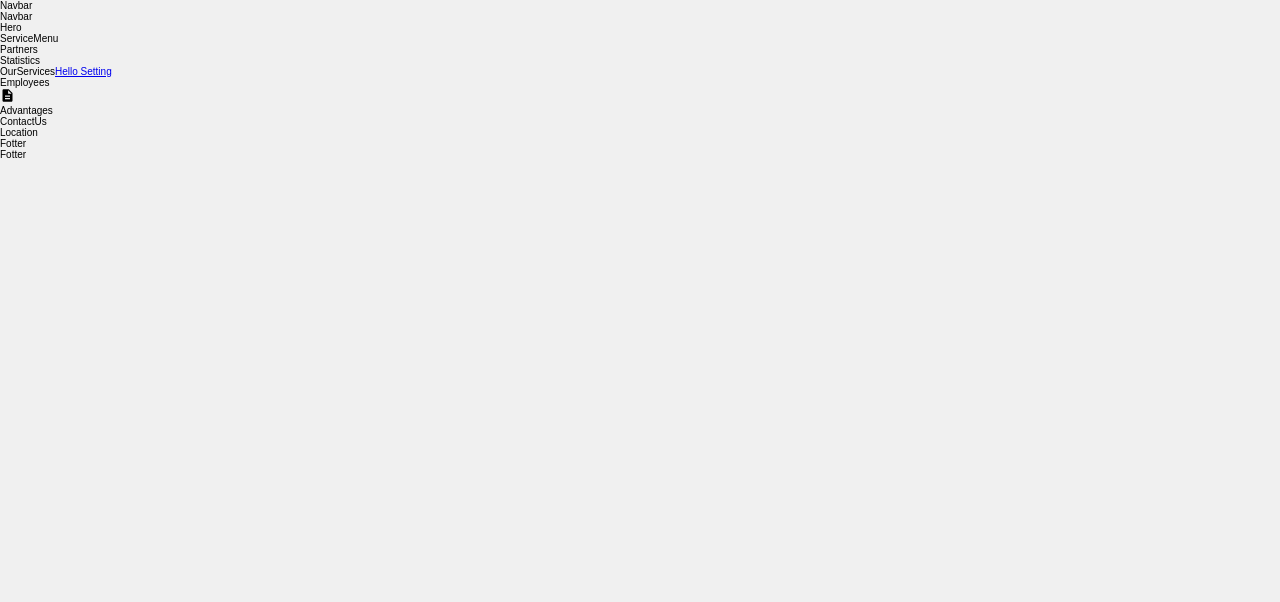
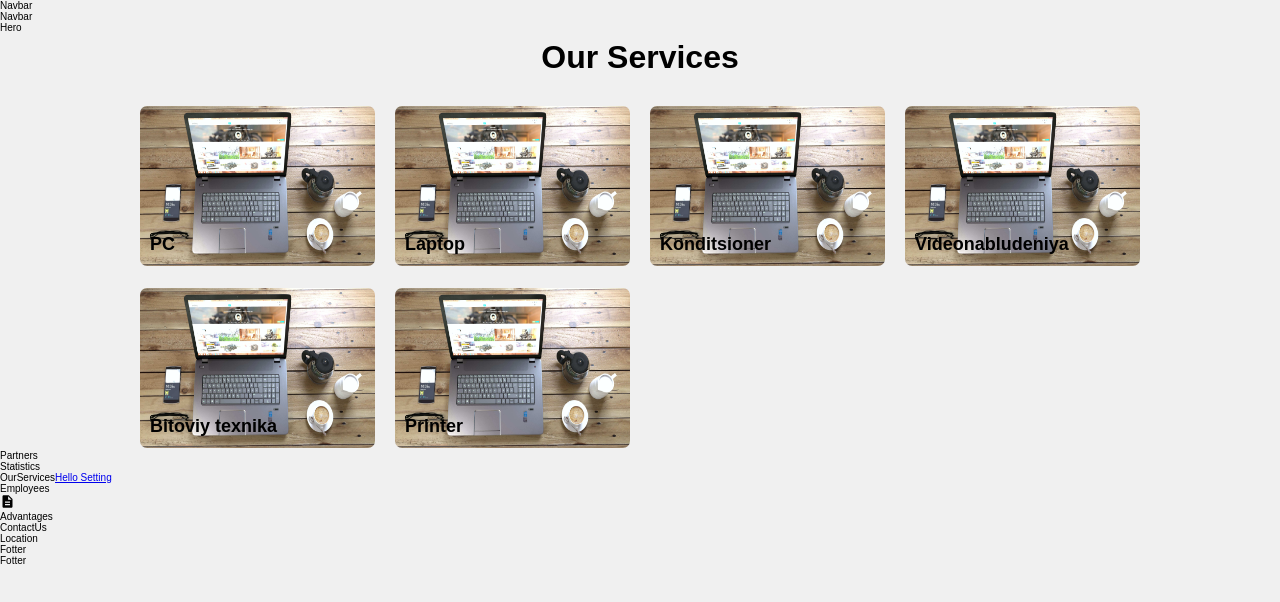
Before and after one commit to MJafar777/new-it, a React (Create React App) app: page / in a window 1280 px wide. Shown: the top 602 px of the page. Built offline with nearby package versions, Linux system fonts and the light colour scheme.

Commit message:
service menu

```diff
--- a/src/Components/HomePagaComponent/ServiceMenu/ServiceMenu.jsx
+++ b/src/Components/HomePagaComponent/ServiceMenu/ServiceMenu.jsx
@@ -1,7 +1,57 @@
 import React from "react";
+import laptop from "../../../img/laptop.jpg";
+import s from "./serviceMenu.module.css";
+const services = [
+  {
+    id: 1,
+    name: "PC",
+    img: laptop,
+  },
+  {
+    id: 2,
+    name: "Laptop",
+    img: laptop,
+  },
+  {
+    id: 3,
+    name: "Konditsioner",
+    img: laptop,
+  },
+  {
+    id: 4,
+    name: "Videonabludeniya",
+    img: laptop,
+  },
+  {
+    id: 5,
+    name: "Bitoviy texnika",
+    img: laptop,
+  },
+  {
+    id: 6,
+    name: "Printer",
+    img: laptop,
+  },
+];
 
 const ServiceMenu = () => {
-  return <div>ServiceMenu</div>;
+  return (
+    <div className={s.services + " " + "container"}>
+      <h2 className={s.serviceHeader}>Our Services</h2>
+      <div className={s.servicesMenu}>
+        {services.map((service) => {
+          return (
+            <div key={service.id} className={s.serviceBox}>
+              <div className={s.imgBox}>
+                <img src={service.img} alt={service.name} />
+              </div>
+              <h5 className={s.serviceName}>{service.name}</h5>
+            </div>
+          );
+        })}
+      </div>
+    </div>
+  );
 };
 
 export default ServiceMenu;
--- a/src/Components/HomePagaComponent/ServiceMenu/serviceMenu.module.css
+++ b/src/Components/HomePagaComponent/ServiceMenu/serviceMenu.module.css
@@ -0,0 +1,34 @@
+.serviceBox {
+  position: relative;
+}
+.serviceBox img {
+  width: 100%;
+  height: 160px;
+  border-radius: 7px;
+}
+.imgBox {
+  filter: blur(0.5px);
+  box-shadow: 10px #000 inset;
+}
+.servicesMenu {
+  width: 1000px;
+  margin: 0 auto;
+  display: grid;
+  gap: 20px 20px;
+  grid-template-columns: repeat(4, 1fr);
+}
+.serviceName {
+  font-size: 1.8rem;
+  font-weight: bold;
+  position: absolute;
+  left: 1rem;
+  bottom: 1rem;
+  font-family: sans-serif;
+}
+.serviceHeader {
+  font-size: 3.2rem;
+  font-weight: bold;
+  font-family: sans-serif;
+  margin-bottom: 2.5rem;
+  text-align: center;
+}
```
Also changed, not shown: src/img/laptop.jpg (added).
